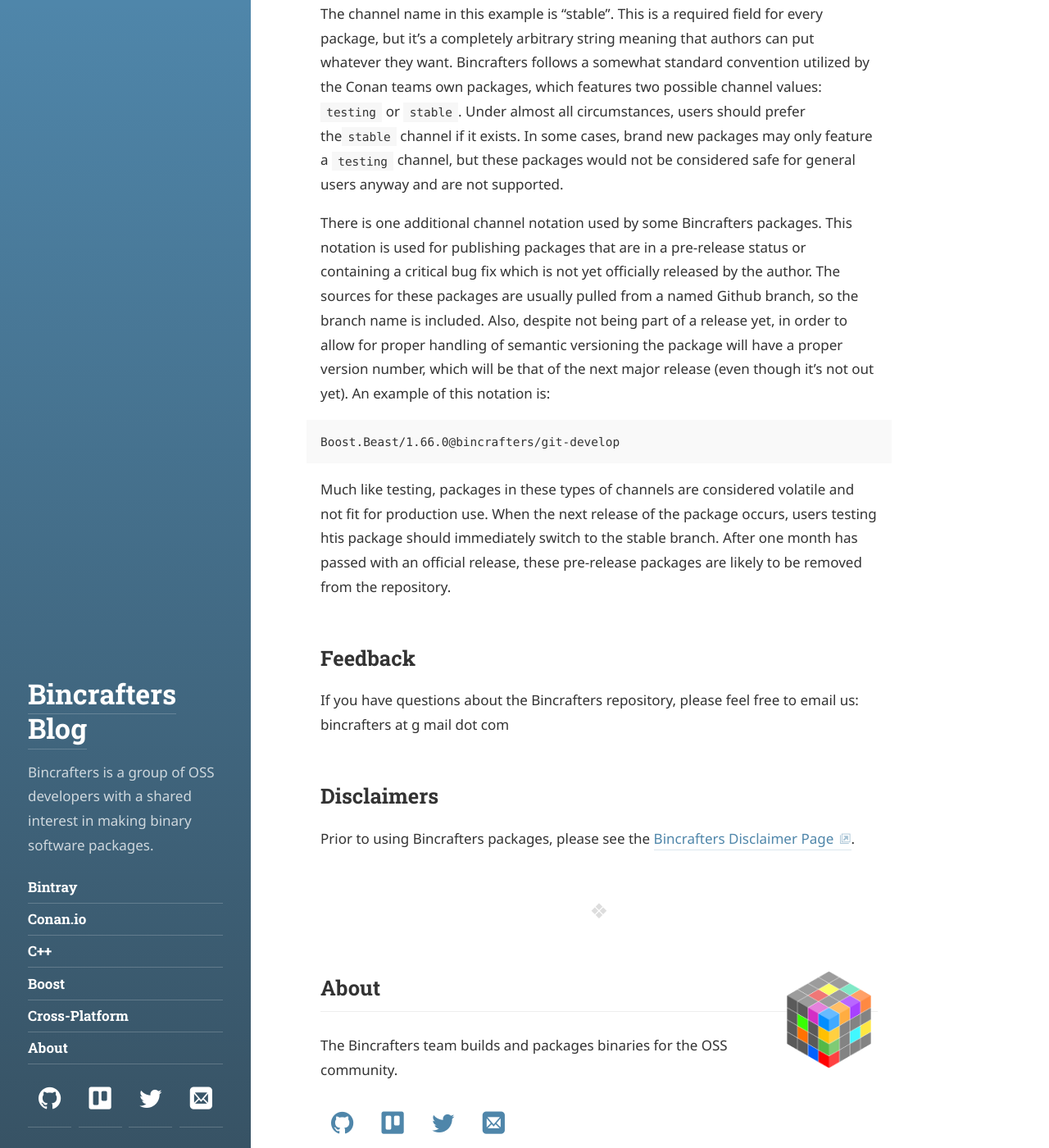
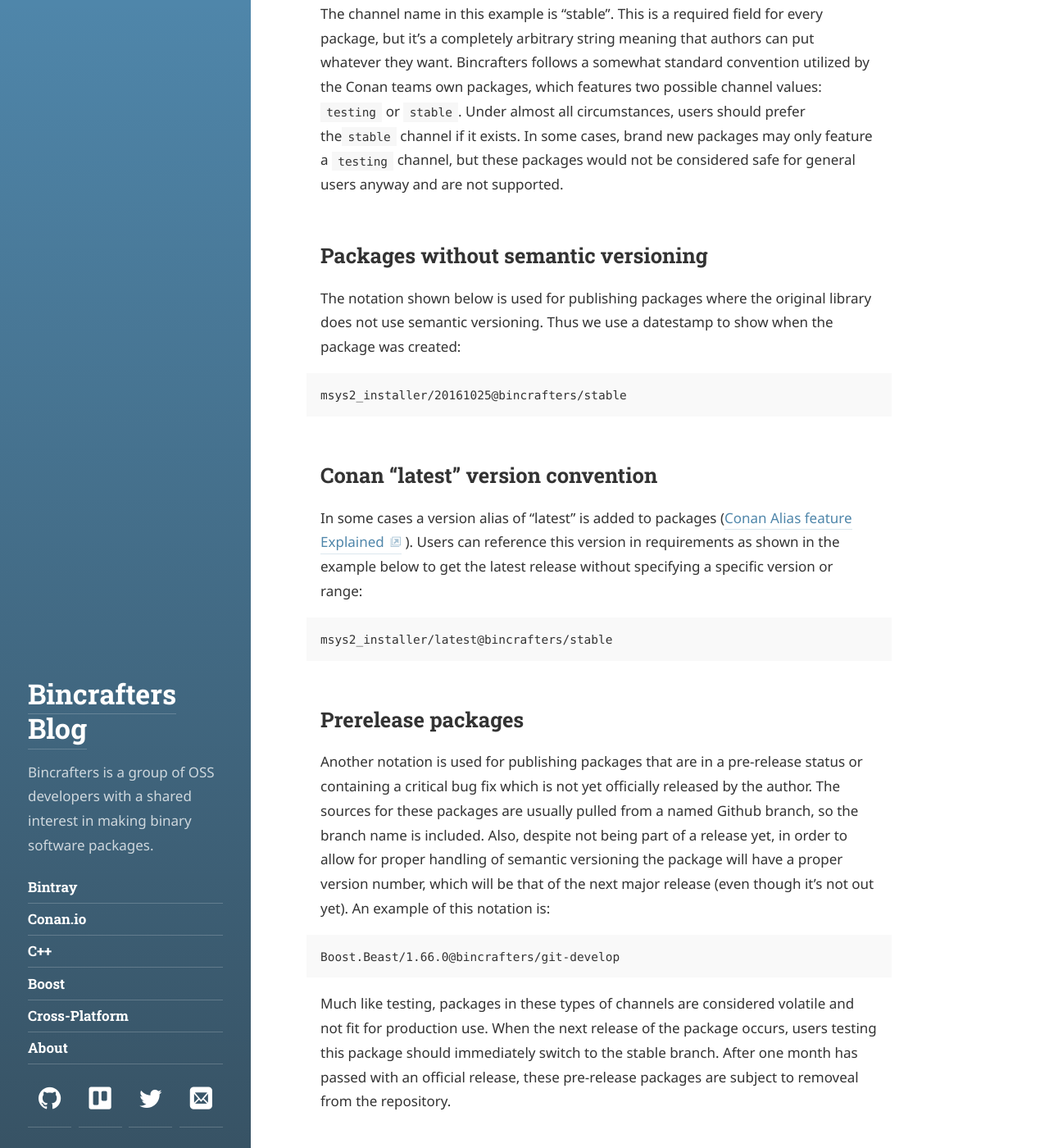
Before and after one commit to bincrafters/bincrafters.github.io, a Jekyll site: the page built from _posts/2017-06-06-using-bincrafters-conan-repository.md, in a window 1280 px wide and 1400 px high, scrolled down 1158 px. Shown: the whole window at 82% size. Built offline with Jekyll 4.4.1, drawn with Linux system fonts in a browser that asks for light colours; some web fonts are replaced.

Commit message:
updates to usage instructions

```diff
--- a/_posts/2017-06-06-using-bincrafters-conan-repository.md
+++ b/_posts/2017-06-06-using-bincrafters-conan-repository.md
@@ -23,11 +23,23 @@ Conan has a somewhat unique but valuable notion of channels embedded in the pack
 
 The channel name in this example is "stable".  This is a required field for every package, but it's a completely arbitrary string meaning that authors can put whatever they want.  Bincrafters follows a somewhat standard convention utilized by the Conan teams own packages, which features two possible channel values:  `testing` or `stable`.   Under almost all circumstances, users should prefer the`stable` channel if it exists.  In some cases, brand new packages may only feature a `testing` channel, but these packages would not be considered safe for general users anyway and are not supported.
 
-There is one additional channel notation used by some Bincrafters packages.  This notation is used for publishing packages that are in a pre-release status or containing a critical bug fix which is not yet officially released by the author.  The sources for these packages are usually pulled from a named Github branch, so the branch name is included.  Also, despite not being part of a release yet, in order to allow for proper handling of semantic versioning the package will have a proper version number, which will be that of the next major release (even though it's not out yet).  An example of this notation is:
+## Packages without semantic versioning
+The notation shown below is used for publishing packages where the original library does not use semantic versioning. Thus we use a datestamp to show when the package was created:
+
+	msys2_installer/20161025@bincrafters/stable
+
+## Conan "latest" version convention
+In some cases a version alias of "latest" is added to packages ([Conan Alias feature Explained](http://conanio.readthedocs.io/en/latest/reference/commands/alias.html?highlight=conan%20alias)
+).  Users can reference this version in requirements as shown in the example below to get the latest release without specifying a specific version or range:
+
+	msys2_installer/latest@bincrafters/stable
+
+## Prerelease packages
+Another notation is used for publishing packages that are in a pre-release status or containing a critical bug fix which is not yet officially released by the author.  The sources for these packages are usually pulled from a named Github branch, so the branch name is included.  Also, despite not being part of a release yet, in order to allow for proper handling of semantic versioning the package will have a proper version number, which will be that of the next major release (even though it's not out yet).  An example of this notation is:
 
 	Boost.Beast/1.66.0@bincrafters/git-develop
 
-Much like testing, packages in these types of channels are considered volatile and not fit for production use.  When the next release of the package occurs, users testing htis package should immediately switch to the stable branch.  After one month has passed with an official release, these pre-release packages are likely to be removed from the repository.
+Much like testing, packages in these types of channels are considered volatile and not fit for production use.  When the next release of the package occurs, users testing this package should immediately switch to the stable branch.  After one month has passed with an official release, these pre-release packages are subject to removeal from the repository.
 
 ## Feedback
 If you have questions about the Bincrafters repository, please feel free to email us: bincrafters at g mail dot com
```
